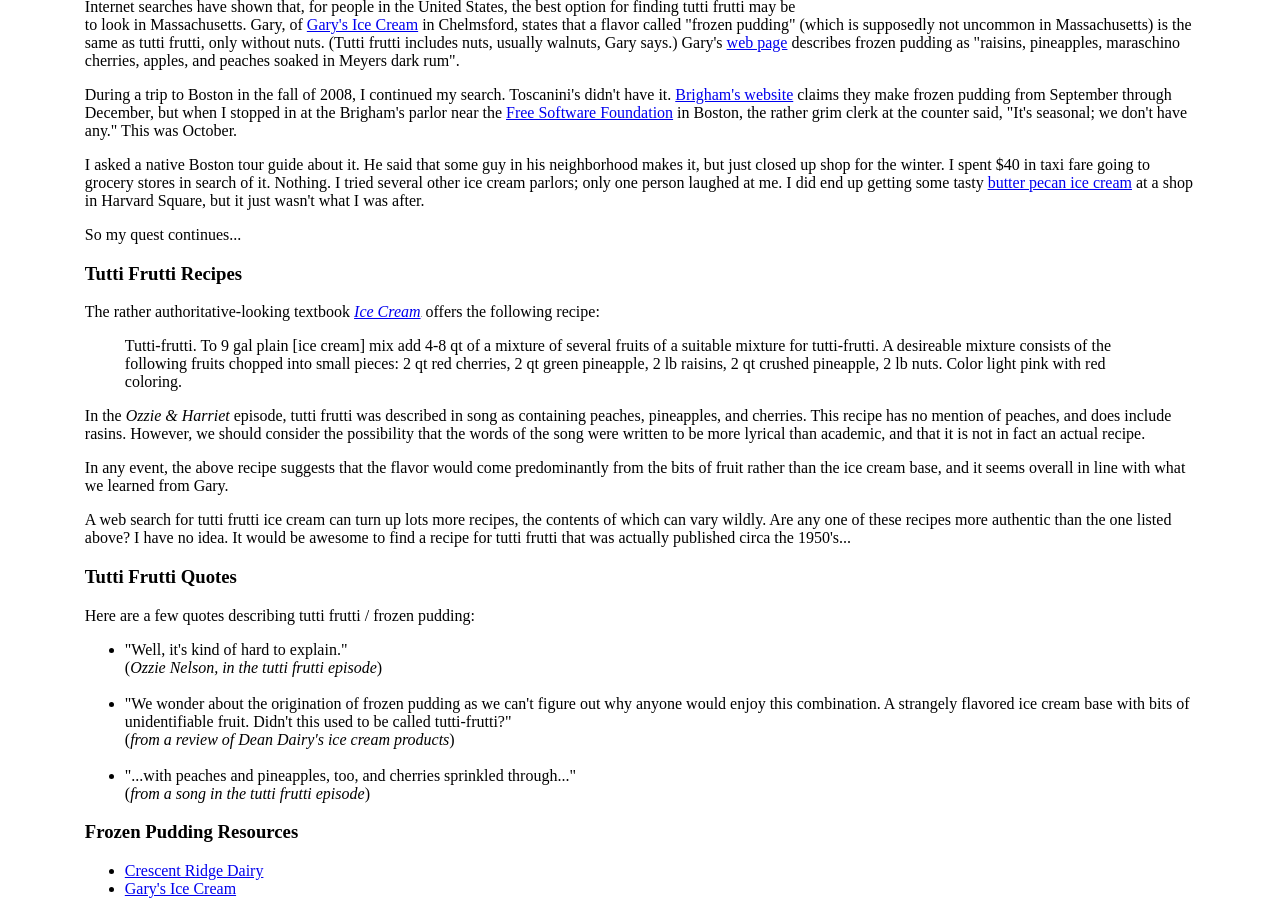
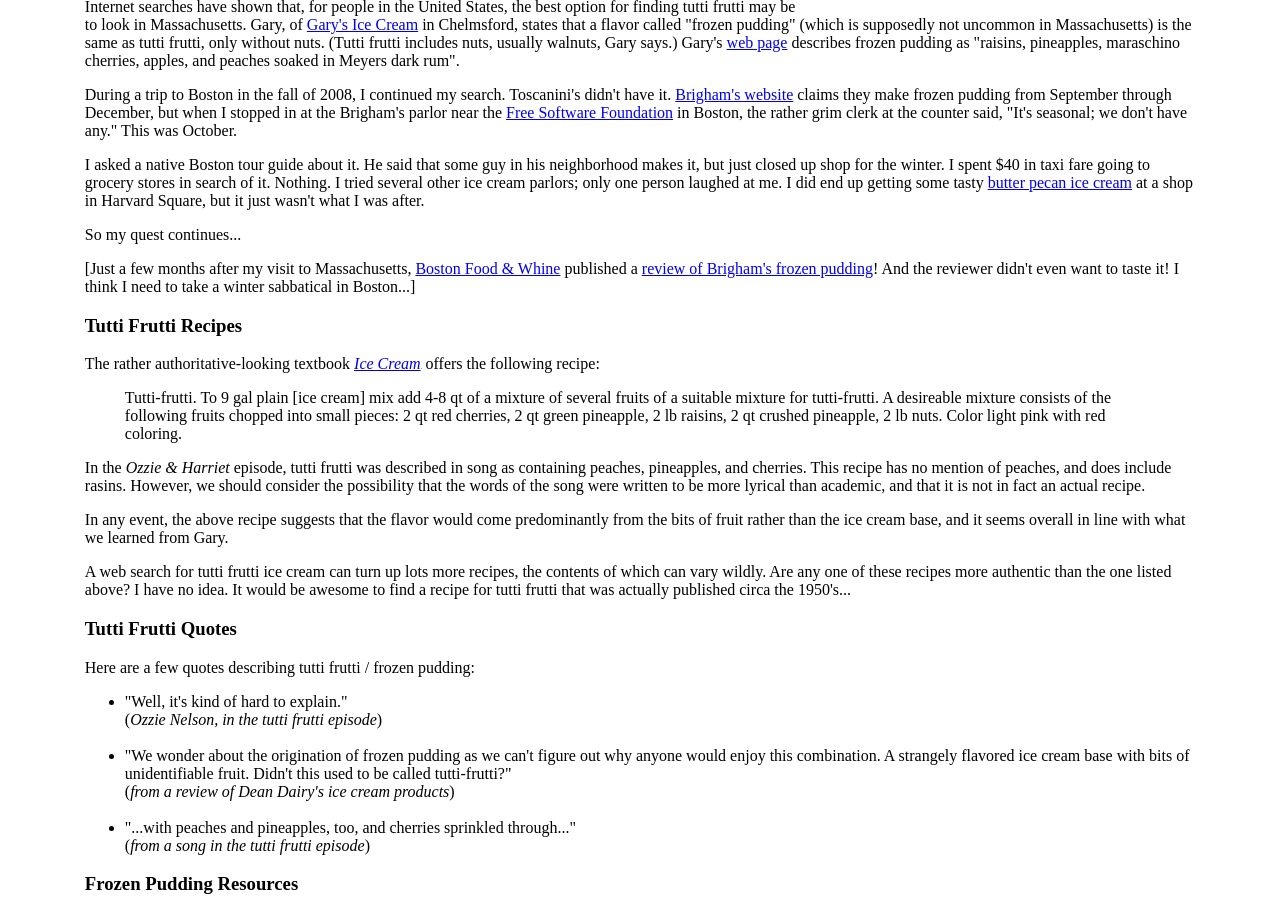
Before and after one commit to tjr/tjr.github.com, a Jekyll site: the page writing/tutti-frutti-ice-cream.html, which Jekyll copies as it is, in a window 1280 px wide and 900 px high, scrolled down 595 px. Built offline with Jekyll 4.4.1, drawn with Linux system fonts in a browser that asks for light colours.

Commit message:
updated text

```diff
--- a/writing/tutti-frutti-ice-cream.html
+++ b/writing/tutti-frutti-ice-cream.html
@@ -100,6 +100,11 @@ I asked a native Boston tour guide about it. He said that some guy in his neighb
 <p>
 So my quest continues...
 
+<p>
+[Just a few months after my visit to Massachusetts, <a href="http://www.bostonfoodandwhine.com/">Boston
+Food &amp; Whine</a> published a <a href="http://www.bostonfoodandwhine.com/2009/02/03/brighams-frozen-pudding-ice-cream/">review
+of Brigham's frozen pudding</a>! And the reviewer didn't even want to taste it! I think I need to
+take a winter sabbatical in Boston...]
 
 <h3>Tutti Frutti Recipes</h3>
 
```
